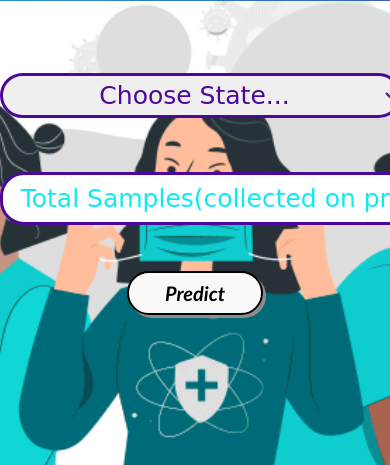
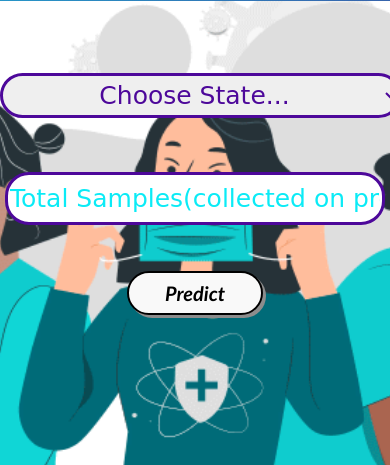
Before and after one commit to runwalakshat5/casepredictor, a Flask app: page / in a window 390 px wide. Shown: the part 172-637 px from the top of the page. Run offline with Flask 2, Linux system fonts and the light colour scheme; parts of the project's set-up code (start-up, migrations or seed data) failed here and were passed over; some libraries are stand-ins or nearby versions.

Commit message:
Update index1.html

```diff
--- a/templates/index1.html
+++ b/templates/index1.html
@@ -70,7 +70,7 @@
 
 
 
-        <br><h3 class="prediction">{{ prediction_text }}<h3>
+        <br><h6 class="prediction">{{ prediction_text }}</h6>
 
     </div>
         <div class="footer">
@@ -100,6 +100,18 @@
     text-align: center;
 
         }
+
+         @media only screen and (max-width: 600px) {
+          #third{
+            width:370px;
+
+             }
+        }
+    @media only screen and (min-width: 1200px) {
+        #third{
+      width:545px;
+        }
+    }
         .my-cta-button {
     background: #f9f9f9;
     border: 2px solid #000000;
@@ -190,7 +202,6 @@ font-family: 'Pacifico', cursive;
         #third {
             border-radius: 24px;
             height: 45px;
-            width: 545px;
             font-size: 20px;
             text-align: center;
        color: #4d089a;font-family: 'Pacifico', cursive; font-size: 25px;
```
